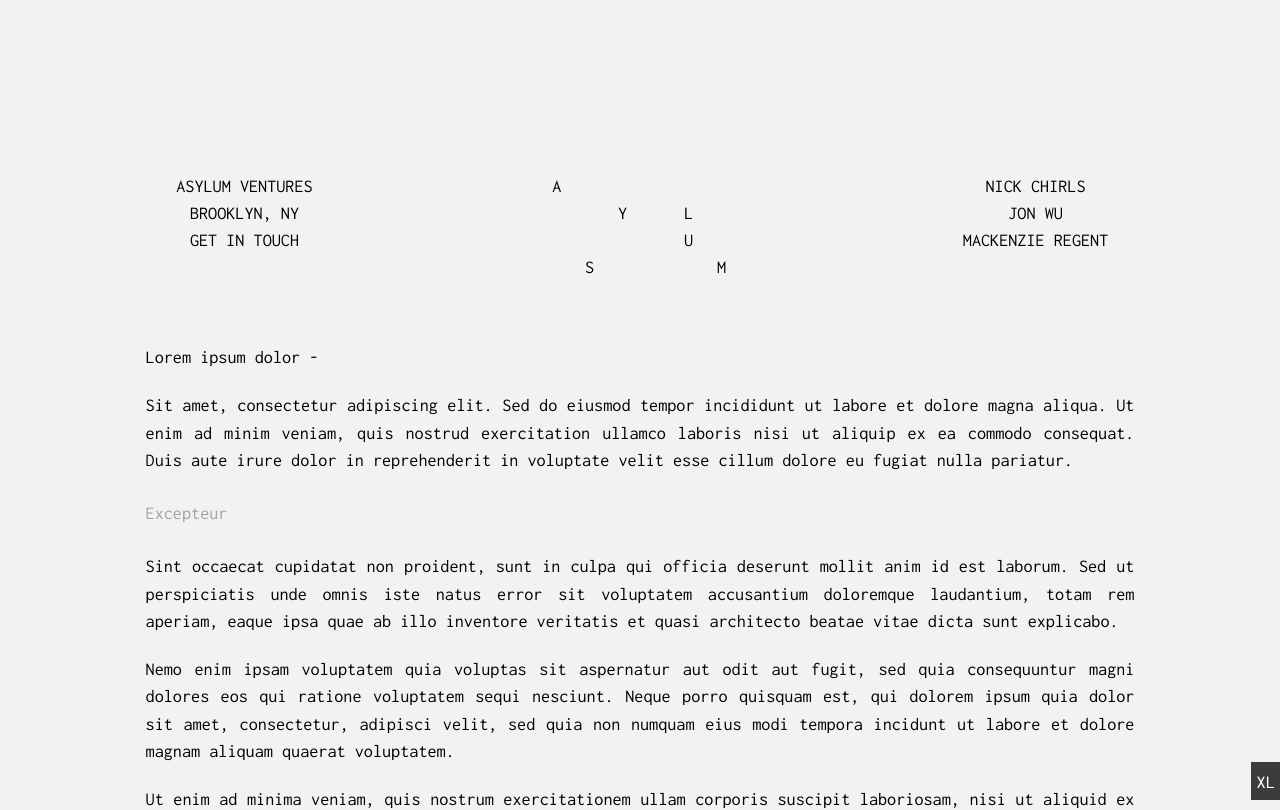
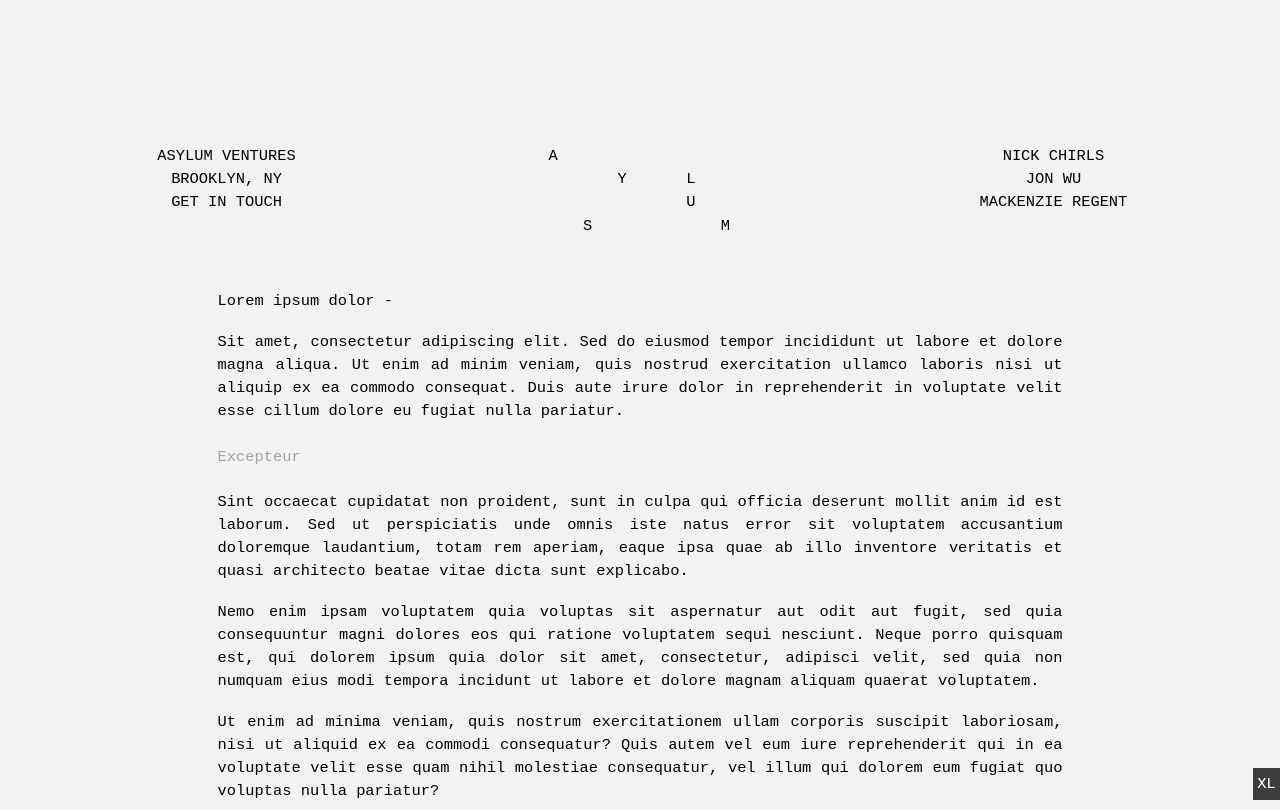
Before and after one commit to pieratt/asylumvc, a Next.js app: page / in a window 1280 px wide. Shown: the top 810 px of the page. Built offline with nearby package versions, Linux system fonts and the light colour scheme; a web font is replaced by a local one.

Commit message:
replacing font back to relative

```diff
--- a/app/globals.css
+++ b/app/globals.css
@@ -33,8 +33,8 @@
   font-style: normal;
 }
 :root {
-  --font-size: 1.3rem;
-  --font-family: 'inconsolata', monospace;
+  --font-size: 1.1rem;
+  --font-family: 'Relative Mono', monospace;
   --font-weight: 400;
       line-height: 1em;
 }
```
